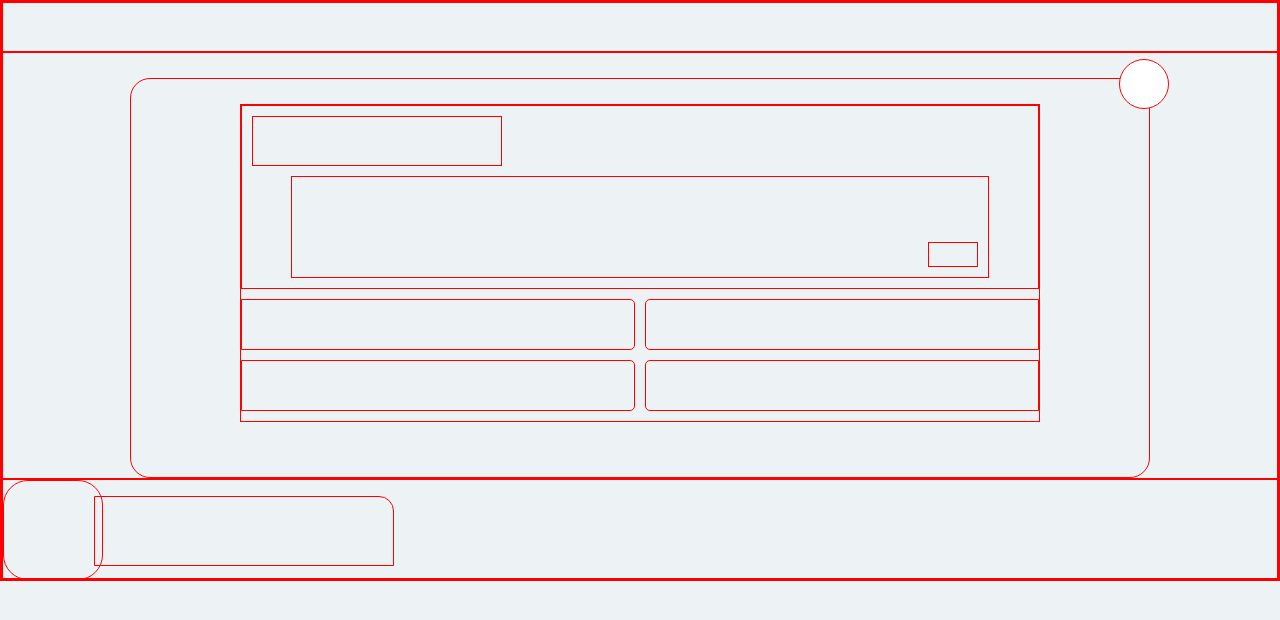
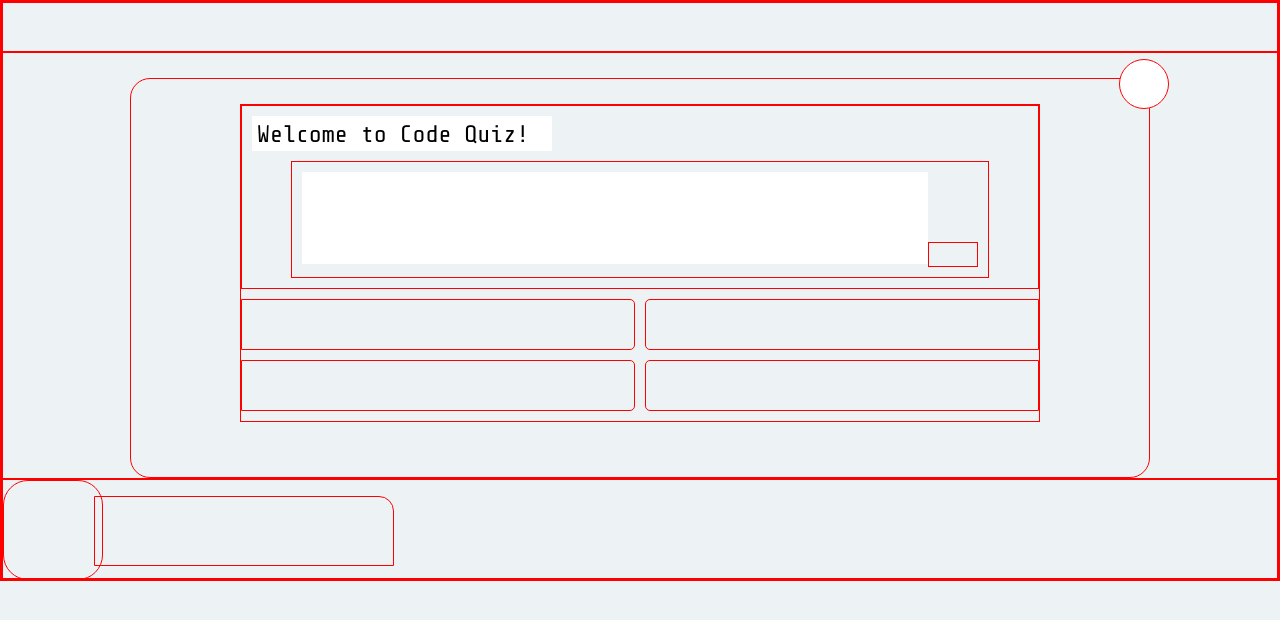
Before and after one commit to maximusDecimalusMeridius/my-quiz-game, a plain HTML site: page index.html in a window 1280 px wide. Drawn offline with Linux system fonts and the light colour scheme.

Commit message:
Added custom font share tech. Added textarea and to header and corrected layout for button and text field in content area.

```diff
--- a/assets/style/style.css
+++ b/assets/style/style.css
@@ -12,11 +12,17 @@
     padding: 0;
     box-sizing: border-box;
     border: 1px solid red;
+    font-family:Verdana, Geneva, Tahoma, sans-serif;
 }
 
 img, video * {
     width: 100%;
     height: 100%;
+}
+
+@font-face {
+    font-family: SHARE-TECH;
+    src: url("../fonts/ShareTechMono-Regular.ttf");
 }
 
 body {
@@ -72,8 +78,11 @@ header {
 }
 
 #quiz-header-title {
-    width: 250px;
-    height: 50px;
+    width: 300px;
+    height: 35px;
+    font-family: SHARE-TECH;
+    font-size: 24px;
+    padding: 5px 0px 0px 5px;
 }
 
 #quiz-header-content {
@@ -83,6 +92,24 @@ header {
     flex-grow: 1;
     position: relative;
     margin: 0 auto;
+}
+
+#quiz-question {
+    width: calc(100% - 70px);
+    height: 80%;
+    margin: 10px;
+}
+
+#quiz-question,
+#quiz-header-title {
+    /* Reset textarea CSS */
+    border: none;
+    overflow: auto;
+    outline: none;
+    -webkit-box-shadow: none;
+    -moz-box-shadow: none;
+    box-shadow: none;
+    resize: none;
 }
 
 #submit-button {
--- a/index.html
+++ b/index.html
@@ -19,8 +19,9 @@
             <div id="timer"></div>
             <div id="quiz-container">
                 <div id="quiz-header">
-                    <div id="quiz-header-title"></div>
+                    <textarea readonly id="quiz-header-title">Welcome to Code Quiz!</textarea>
                     <div id="quiz-header-content">
+                        <textarea readonly id="quiz-question"></textarea>
                         <div id="submit-button"></div>
                     </div>
                 </div>
```
Also changed, not shown: assets/fonts/ShareTechMono-Regular.ttf (added), 1 other file.
